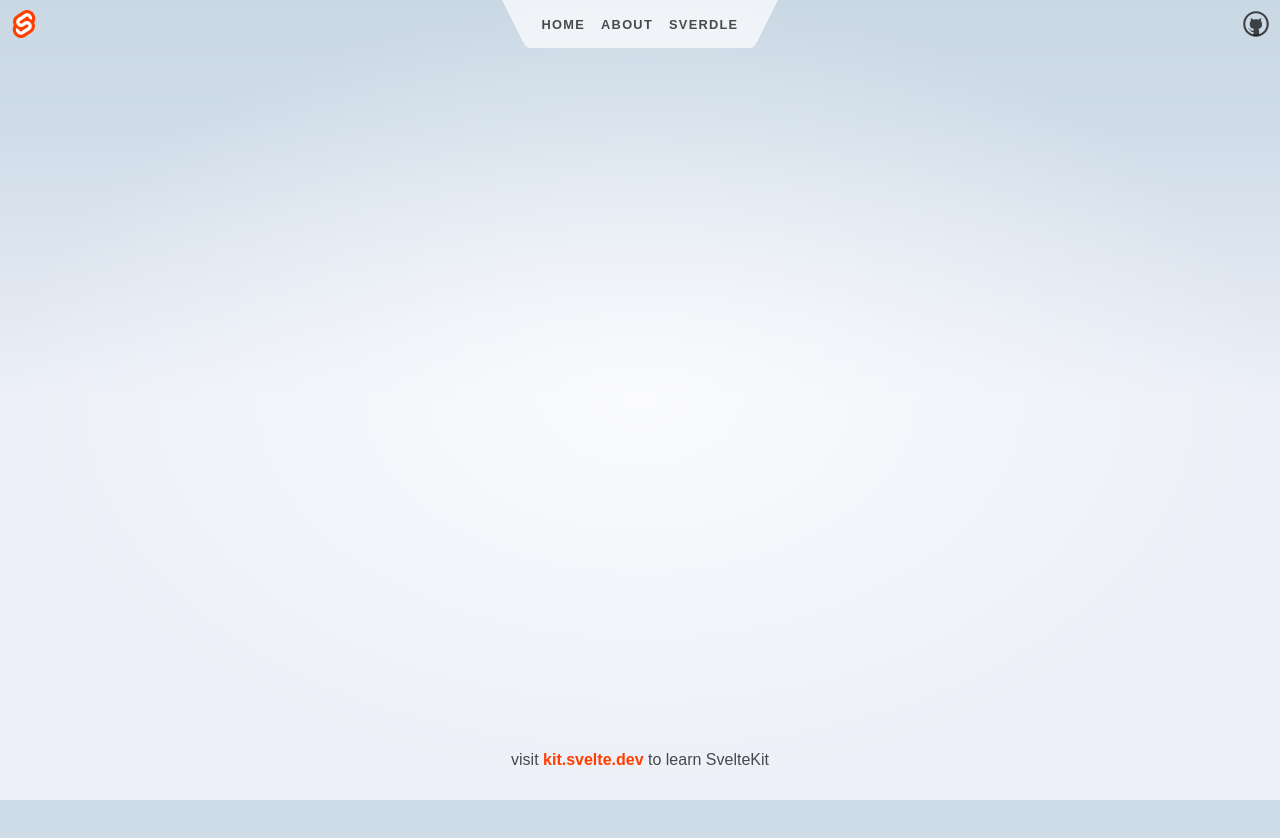
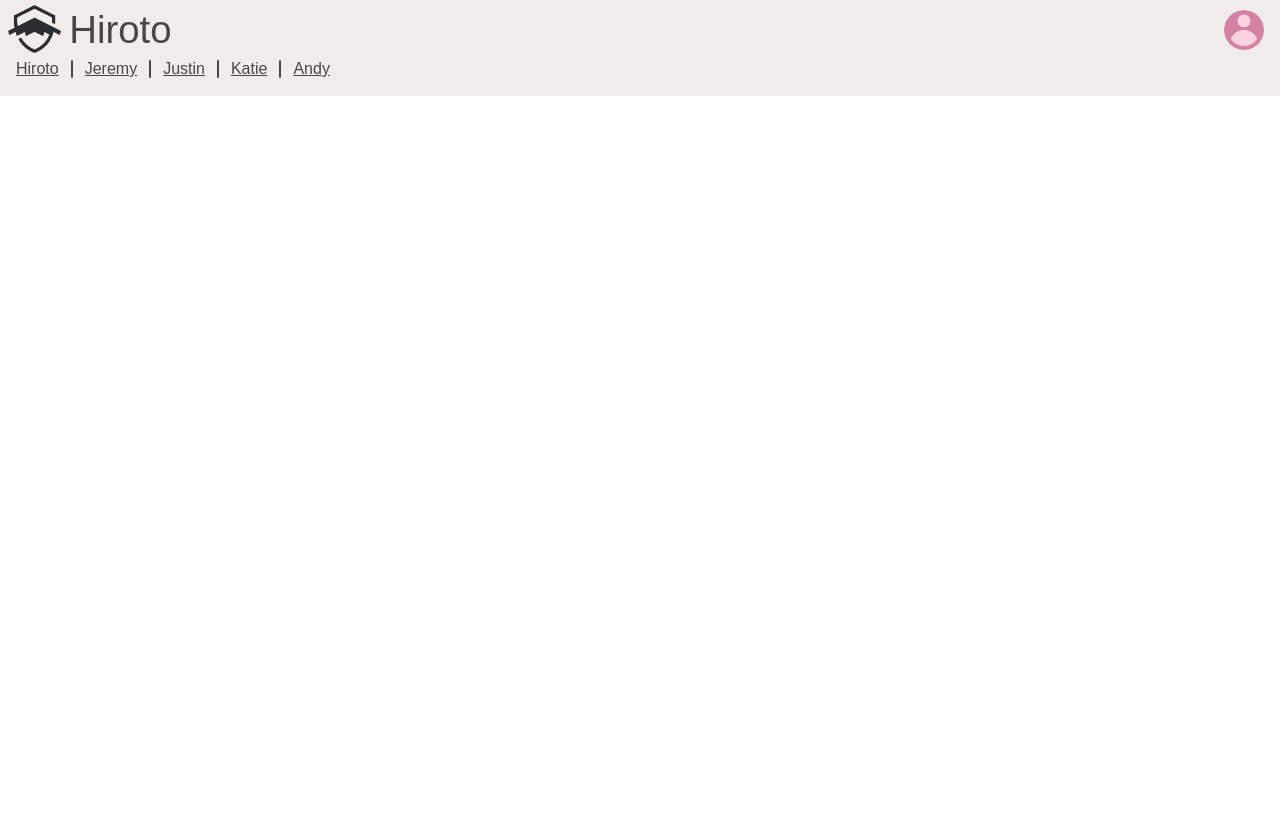
Before and after one commit to SWEN-101/2221-SWEN-101-03-7-coolteamname, a SvelteKit app: page /hiroto in a window 1280 px wide. Shown: the top 838 px of the page. Before the commit the page ends 800 px from the top, so only its background shows below. Built offline with nearby package versions, Linux system fonts and the light colour scheme.

Commit message:
fin: header component

```diff
--- a/src/routes/+layout.svelte
+++ b/src/routes/+layout.svelte
@@ -4,15 +4,10 @@
 </script>
 
 <div class="app">
-	<Header />
-
+	<Header/>
 	<main>
 		<slot />
 	</main>
-
-	<footer>
-		<p>visit <a href="https://kit.svelte.dev">kit.svelte.dev</a> to learn SvelteKit</p>
-	</footer>
 </div>
 
 <style>
@@ -32,22 +27,4 @@
 		margin: 0 auto;
 		box-sizing: border-box;
 	}
-
-	footer {
-		display: flex;
-		flex-direction: column;
-		justify-content: center;
-		align-items: center;
-		padding: 12px;
-	}
-
-	footer a {
-		font-weight: bold;
-	}
-
-	@media (min-width: 480px) {
-		footer {
-			padding: 12px 0;
-		}
-	}
 </style>
--- a/src/routes/Header.svelte
+++ b/src/routes/Header.svelte
@@ -1,129 +1,128 @@
 <script>
+	// @ts-nocheck
+
 	import { page } from '$app/stores';
-	import logo from '$lib/images/svelte-logo.svg';
-	import github from '$lib/images/github.svg';
+	// import logo from '$lib/images/svelte-logo.svg';
+	// import github from '$lib/images/github.svg';
+	import logo from '$lib/images/logo.png';
+	import { fade } from 'svelte/transition';
+	import Profile from './Profile.svelte';
+	/**
+	 * @type {number}
+	 */
+	let y;
+	let listLink = {
+		Hiroto: '/hiroto',
+		Jeremy: '/jeremy',
+		Justin: '/justin',
+		Katie: '/katie',
+		Andy: '/andy'
+	};
+
+	$: shrink = y != 0;
+	$: path = $page.url.pathname
+	$: isHome = path === '/';
+	$: key = Object.keys(listLink).find(key => listLink[key] === path);
 </script>
 
-<header>
-	<div class="corner">
-		<a href="https://kit.svelte.dev">
-			<img src={logo} alt="SvelteKit" />
-		</a>
+<svelte:window bind:scrollY={y} />
+
+<header class:shrink>
+	<div class="main-box">
+		<div class="title">
+			<img alt="logo" src={logo} />
+			{#if isHome}
+				<h1>Stealth</h1>
+			{:else}
+				<h1>{key}</h1>
+			{/if}
+		</div>
+		{#if shrink}
+			<div class="links" transition:fade={{ duration: 100 }}>
+				{#each Object.keys(listLink) as link}
+					<a href={listLink[link]}>{link}</a>
+					<div class="divider" />
+				{/each}
+			</div>
+		{/if}
+		<Profile />
 	</div>
-
-	<nav>
-		<svg viewBox="0 0 2 3" aria-hidden="true">
-			<path d="M0,0 L1,2 C1.5,3 1.5,3 2,3 L2,0 Z" />
-		</svg>
-		<ul>
-			<li aria-current={$page.url.pathname === '/' ? 'page' : undefined}>
-				<a href="/">Home</a>
-			</li>
-			<li aria-current={$page.url.pathname === '/about' ? 'page' : undefined}>
-				<a href="/about">About</a>
-			</li>
-			<li aria-current={$page.url.pathname.startsWith('/sverdle') ? 'page' : undefined}>
-				<a href="/sverdle">Sverdle</a>
-			</li>
-		</ul>
-		<svg viewBox="0 0 2 3" aria-hidden="true">
-			<path d="M0,0 L0,3 C0.5,3 0.5,3 1,2 L2,0 Z" />
-		</svg>
-	</nav>
-
-	<div class="corner">
-		<a href="https://github.com/sveltejs/kit">
-			<img src={github} alt="GitHub" />
-		</a>
-	</div>
+	{#if !shrink}
+		<div class="links-bottom" transition:fade={{ duration: 100 }}>
+			{#each Object.keys(listLink) as link}
+				<a href={listLink[link]}>{link}</a>
+				<div class="divider" />
+			{/each}
+		</div>
+	{/if}
 </header>
 
 <style>
 	header {
 		display: flex;
-		justify-content: space-between;
+		flex-direction: column;
+		background-color: var(--color-theme-1);
+		position: sticky;
+		top: 0;
+		height: 6rem;
+		transition: height 0.2s;
 	}
 
-	.corner {
-		width: 3em;
-		height: 3em;
+	header.shrink {
+		height: 4rem;
 	}
 
-	.corner a {
+	.main-box {
 		display: flex;
+		flex-direction: row;
+		justify-content: space-between;
 		align-items: center;
-		justify-content: center;
-		width: 100%;
-		height: 100%;
+		padding: 0 1rem 0 0;
 	}
 
-	.corner img {
-		width: 2em;
-		height: 2em;
-		object-fit: contain;
+	.title {
+		display: flex;
+		flex-direction: row;
 	}
 
-	nav {
-		display: flex;
-		justify-content: center;
-		--background: rgba(255, 255, 255, 0.7);
+	img {
+		height: 3rem;
+		margin-top: 0.3rem;
+		margin-left: 0.5rem;
 	}
 
-	svg {
-		width: 2em;
-		height: 3em;
-		display: block;
+	h1 {
+		margin: 0.5rem;
 	}
 
-	path {
-		fill: var(--background);
+	a {
+		color: var(--color-theme-2);
+		text-decoration: underline;
 	}
 
-	ul {
-		position: relative;
-		padding: 0;
-		margin: 0;
-		height: 3em;
+	div.links {
 		display: flex;
-		justify-content: center;
-		align-items: center;
-		list-style: none;
-		background: var(--background);
-		background-size: contain;
+		flex-grow: 1;
+		padding: 1rem;
+		justify-content: flex-end;
 	}
 
-	li {
-		position: relative;
-		height: 100%;
+	div.links-bottom {
+		display: flex;
+		flex-grow: 1;
+		padding-left: 1em;
 	}
 
-	li[aria-current='page']::before {
-		--size: 6px;
-		content: '';
-		width: 0;
-		height: 0;
-		position: absolute;
-		top: 0;
-		left: calc(50% - var(--size));
-		border: var(--size) solid transparent;
-		border-top: var(--size) solid var(--color-theme-1);
+	.divider {
+		margin: 0.75em;
+		margin-top: 0;
+		height: 1.15rem;
+		width: 2px;
+		background-color: rgba(0, 0, 0, 0.7);
+		border-radius: 1px;
 	}
 
-	nav a {
-		display: flex;
-		height: 100%;
-		align-items: center;
-		padding: 0 0.5rem;
-		color: var(--color-text);
-		font-weight: 700;
-		font-size: 0.8rem;
-		text-transform: uppercase;
-		letter-spacing: 0.1em;
-		text-decoration: none;
-		transition: color 0.2s linear;
-	}
-
-	a:hover {
-		color: var(--color-theme-1);
+	.divider:last-child {
+		display: none;
 	}
 </style>
--- /dev/null
+++ b/src/routes/Profile.svelte
@@ -0,0 +1,13 @@
+<script>
+    import profile from '$lib/images/profile.png';
+</script>
+
+<img src={profile}>
+
+<style>
+    img{
+        height:2.5rem;
+        width:2.5rem;
+        border-radius: 50%;
+    }
+</style>
--- a/src/routes/hiroto/+page.svelte
+++ b/src/routes/hiroto/+page.svelte
@@ -0,0 +1,9 @@
+<div></div>
+
+
+
+<style>
+    div{
+        height: 200vh;
+    }
+</style>
--- a/src/routes/styles.css
+++ b/src/routes/styles.css
@@ -4,11 +4,7 @@
 	--font-body: Arial, -apple-system, BlinkMacSystemFont, 'Segoe UI', Roboto, Oxygen, Ubuntu,
 		Cantarell, 'Open Sans', 'Helvetica Neue', sans-serif;
 	--font-mono: 'Fira Mono', monospace;
-	--color-bg-0: rgb(202, 216, 228);
-	--color-bg-1: hsl(209, 36%, 86%);
-	--color-bg-2: hsl(224, 44%, 95%);
-	--color-theme-1: #ff3e00;
-	--color-theme-2: #40b3ff;
+	--color-theme-1: #f0ecec;
 	--color-text: rgba(0, 0, 0, 0.7);
 	--column-width: 42rem;
 	--column-margin-top: 4rem;
@@ -22,12 +18,7 @@ body {
 	background-attachment: fixed;
 	background-color: var(--color-bg-1);
 	background-size: 100vw 100vh;
-	background-image: radial-gradient(
-			50% 50% at 50% 50%,
-			rgba(255, 255, 255, 0.75) 0%,
-			rgba(255, 255, 255, 0) 100%
-		),
-		linear-gradient(180deg, var(--color-bg-0) 0%, var(--color-bg-1) 15%, var(--color-bg-2) 50%);
+	background-image: white
 }
 
 h1,
@@ -41,7 +32,7 @@ p {
 }
 
 a {
-	color: var(--color-theme-1);
+	color: black;
 	text-decoration: none;
 }
 
```
Also changed, not shown: src/lib/images/logo.png (added), src/lib/images/profile.png (added).
